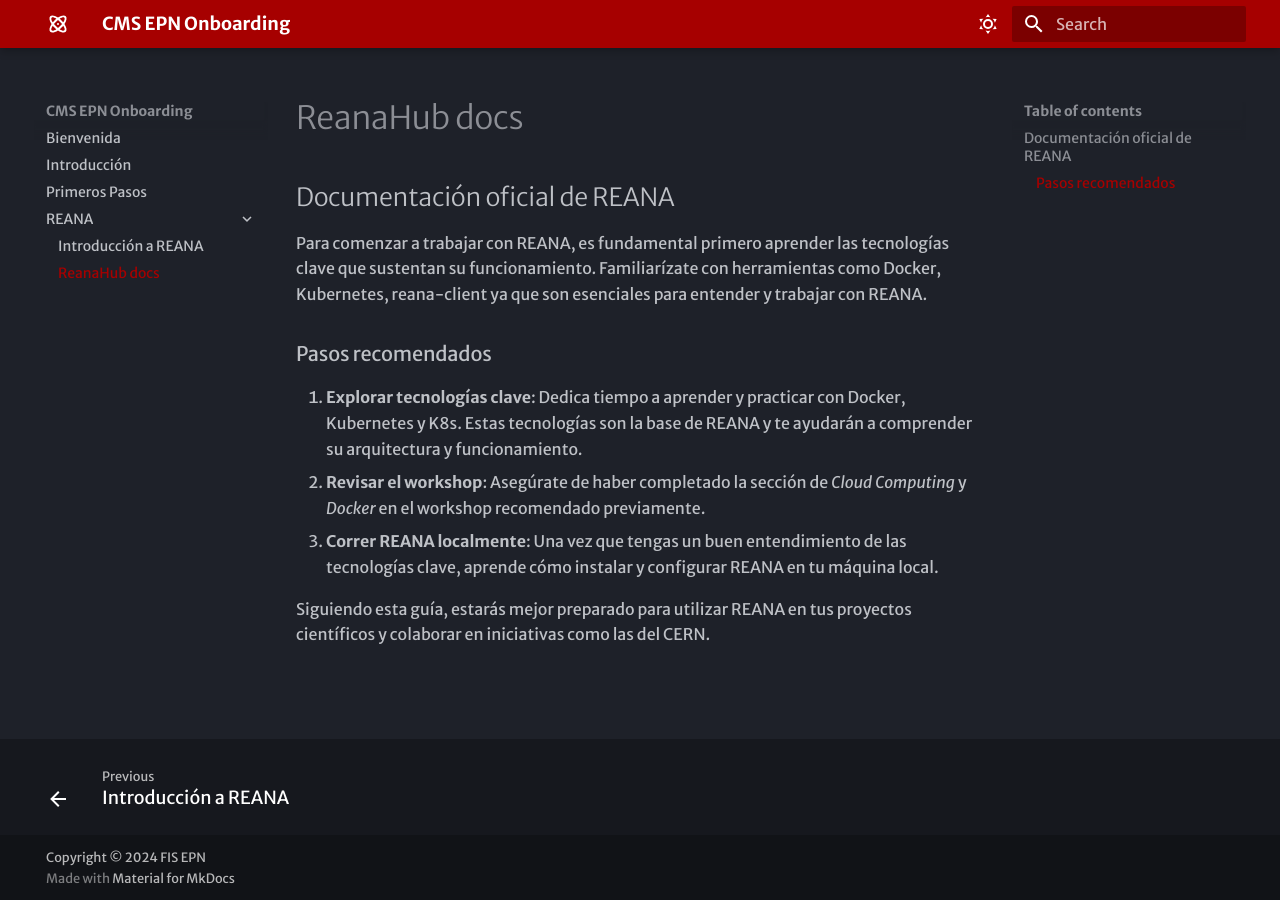
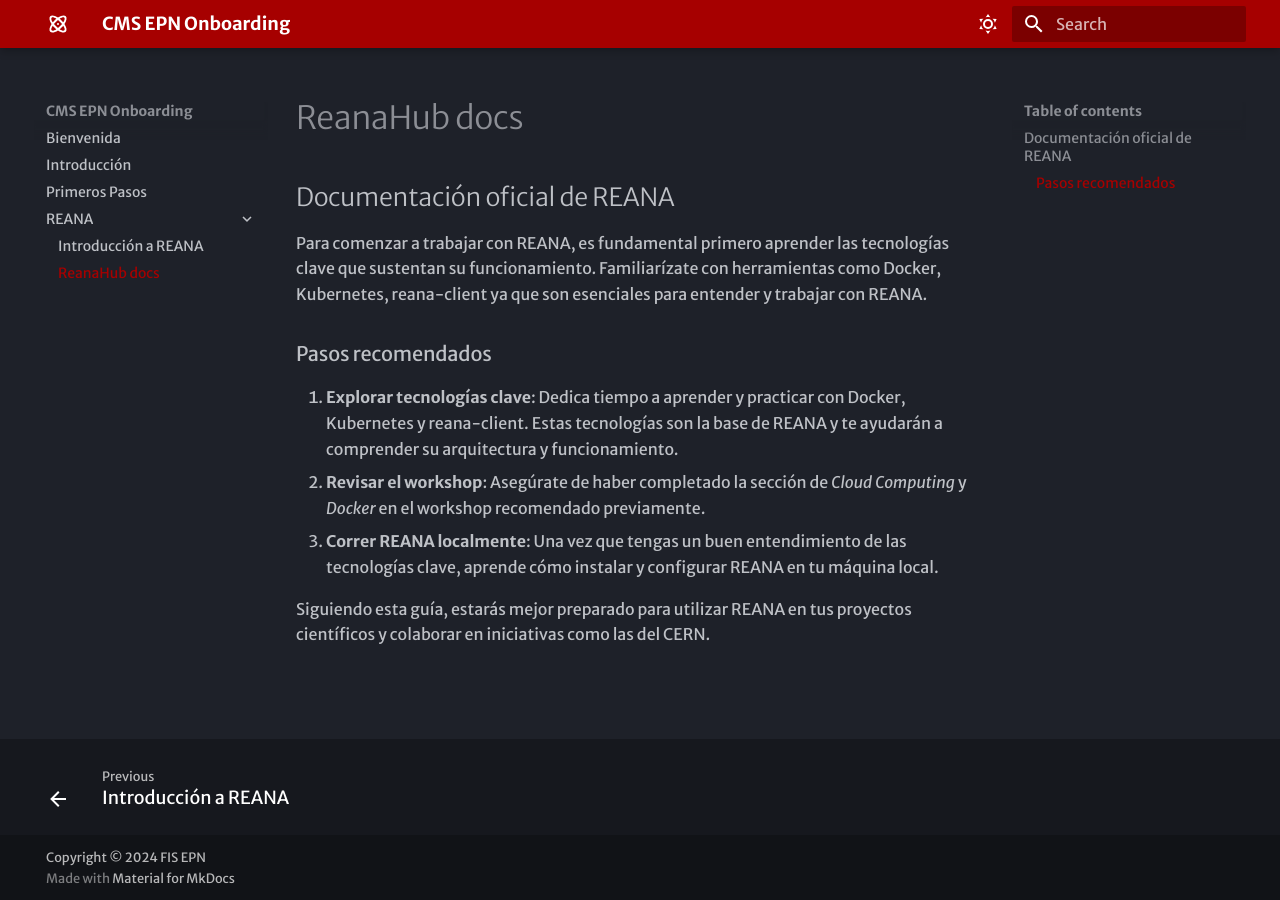
Before and after one commit to CMS-EPN/onboarding-guide, an MkDocs documentation site: the page built from docs/REANA/reanahub-docs.md, in a window 1280 px wide. Built offline with MkDocs 1.6.1 and Material for MkDocs 9.7.7, drawn with Linux system fonts in a browser that asks for light colours; some web fonts are replaced.

Commit message:
update redundancy in kunernetes

```diff
--- a/docs/REANA/reanahub-docs.md
+++ b/docs/REANA/reanahub-docs.md
@@ -6,7 +6,7 @@
 
 ### Pasos recomendados
 
-1. **Explorar tecnologías clave**: Dedica tiempo a aprender y practicar con Docker, Kubernetes y K8s. Estas tecnologías son la base de REANA y te ayudarán a comprender su arquitectura y funcionamiento.
+1. **Explorar tecnologías clave**: Dedica tiempo a aprender y practicar con Docker, Kubernetes y reana-client. Estas tecnologías son la base de REANA y te ayudarán a comprender su arquitectura y funcionamiento.
 2. **Revisar el workshop**: Asegúrate de haber completado la sección de *Cloud Computing* y *Docker* en el workshop recomendado previamente.
 3. **Correr REANA localmente**: Una vez que tengas un buen entendimiento de las tecnologías clave, aprende cómo instalar y configurar REANA en tu máquina local.
 
```
